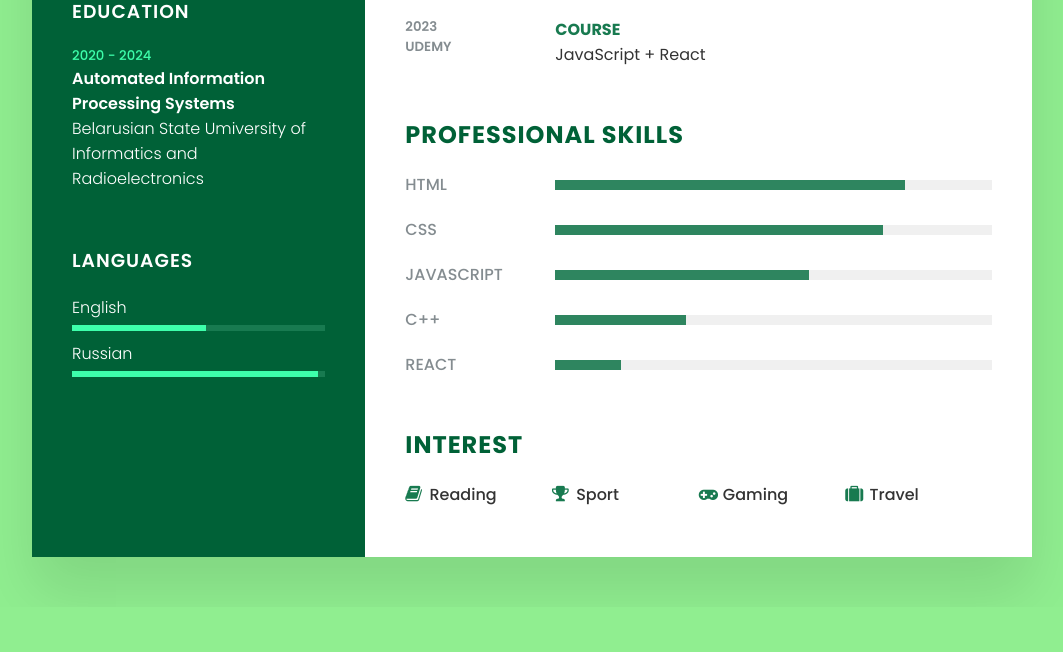
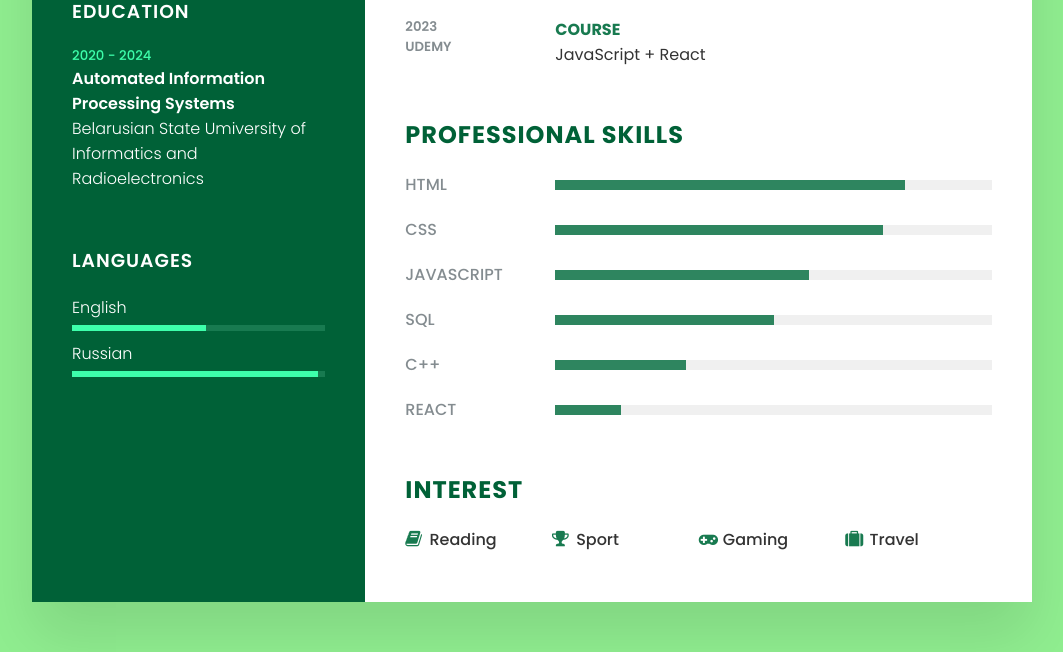
Before and after one commit to Tsubulko/rsschool-cv, a plain HTML site: page index.html in a window 1280 px wide. Shown: the part 753-1405 px from the top of the page, without its empty margins (108-1171 px from the left). Before the commit the page ends 1360 px from the top, so only its background shows below. Drawn offline with Linux system fonts and the light colour scheme.

Commit message:
fix: skills block

```diff
--- a/index.html
+++ b/index.html
@@ -113,7 +113,6 @@
                     </div>
                 </div>
             </div>
-
             <div class="about skills">
                 <h2 class="title2">Professional Skills</h2>
                 <div class="box">
@@ -135,6 +134,12 @@
                     </div>
                 </div>
                 <div class="box">
+                    <h4>SQL</h4>
+                    <div class="percent">
+                        <div style="width: 50%;"></div>
+                    </div>
+                </div>
+                <div class="box">
                     <h4>C++</h4>
                     <div class="percent">
                         <div style="width: 30%;"></div>
@@ -147,7 +152,6 @@
                     </div>
                 </div>
             </div>
-
             <div class="about interest">
                 <h2 class="title2">Interest</h2>
                 <ul>
```
